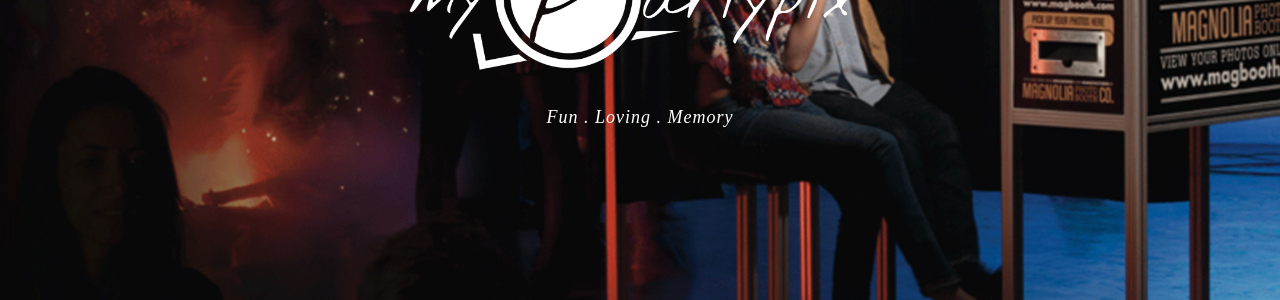
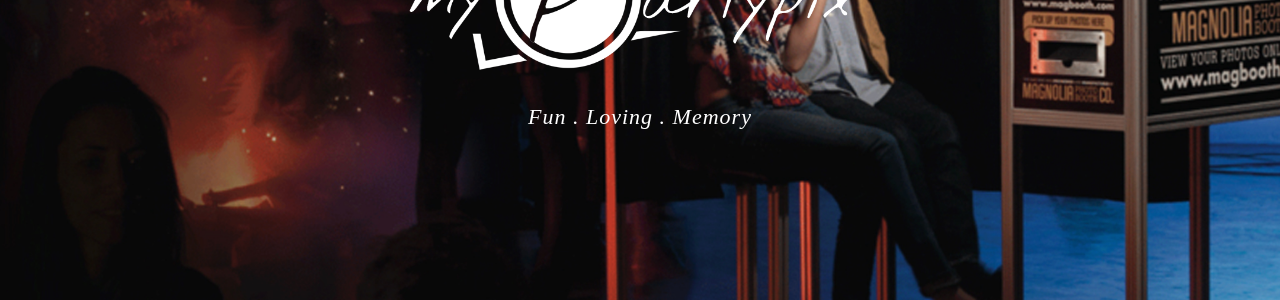
Before and after one commit to mypartypix/mypartypix.github.io, a Jekyll site: the page built from index.html, in a window 1280 px wide. Shown: the part 396-696 px from the top of the page. Built offline with Jekyll 4.4.1, drawn with Linux system fonts in a browser that asks for light colours; nearby versions of some CDN libraries; some web fonts are replaced.

Commit message:
Update home.sass

```diff
--- a/_sass/home.sass
+++ b/_sass/home.sass
@@ -244,7 +244,7 @@ nav
         margin-top: 30px
         color: white
         text-align: center
-        font-size: 18px
+        font-size: 22px
         letter-spacing: 1px
         line-height: 28px
         font-style: italic
```
